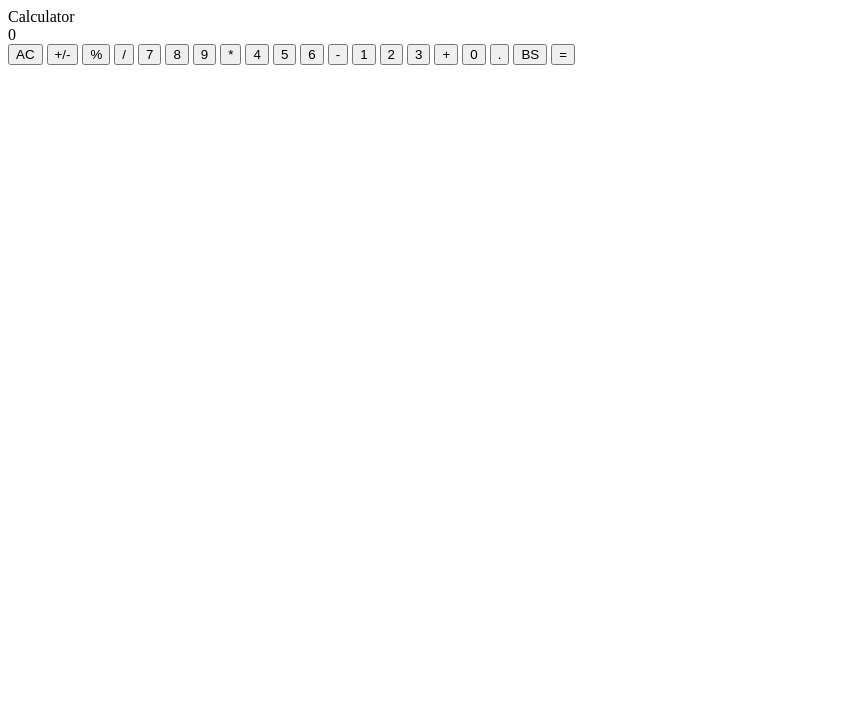
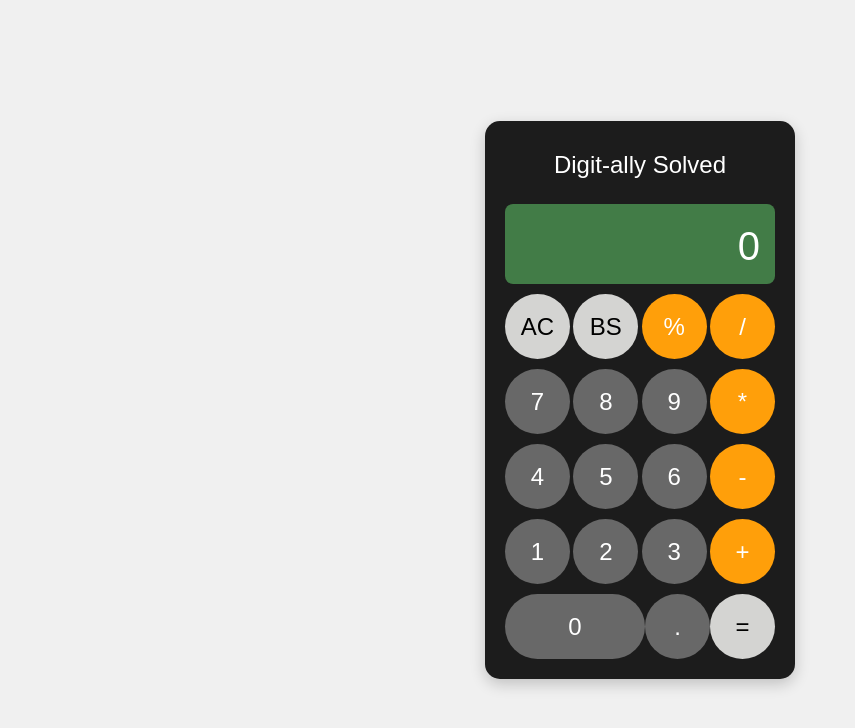
Before and after one commit to Lovell-h/Digit-ally-Solved, a plain HTML site: page index.html in a window 1280 px wide. Shown: the whole page, without its empty margins (0-855 px from the left). Drawn offline with Linux system fonts and the light colour scheme.

Commit message:
all buttons working. no logic behind operators or = decimal works and prevents multiple decimals

```diff
--- a/index.html
+++ b/index.html
@@ -4,43 +4,47 @@
     <meta charset="UTF-8">
     <meta name="viewport" content="width=device-width, initial-scale=1.0">
     <title>Digit-ally Solved</title>
-    <link rel="stylesheet" href="style.css">
+    <link rel="stylesheet" href="styles.css">
     <script src="magic.js"></script>
 </head>
+
 <body>
-
     <div class="calculator">
-        <div class="calculator-title">Calculator</div>
-        <div class="calculator-display">
+        <div class="title">Digit-ally Solved</div>
+        <div class="display">
             <div class="display-content">0</div>
         </div>
-        <div class="calculator-buttons">
-            <button class="btn btn-action" data-action="clear">AC</button>
-            <button class="btn btn-function" data-action="negate">+/-</button>
-            <button class="btn btn-function" data-action="percent">%</button>
-            <button class="btn btn-function" data-operator="divide">/</button>
-
-            <button class="btn btn-number" data-value="7">7</button>
-            <button class="btn btn-number" data-value="8">8</button>
-            <button class="btn btn-number" data-value="9">9</button>
-            <button class="btn btn-function" data-operator="multiply">*</button>
-
-            <button class="btn btn-number" data-value="4">4</button>
-            <button class="btn btn-number" data-value="5">5</button>
-            <button class="btn btn-number" data-value="6">6</button>
-            <button class="btn btn-function" data-operator="subtract">-</button>
-
-            <button class="btn btn-number" data-value="1">1</button>
-            <button class="btn btn-number" data-value="2">2</button>
-            <button class="btn btn-number" data-value="3">3</button>
-            <button class="btn btn-function" data-operator="add">+</button>
-
-            <button class="btn btn-number btn-zero" data-value="0">0</button> <button class="btn btn-number" data-action="decimal">.</button>
-            <button class="btn btn-action" data-action="backspace">BS</button>
-            <button class="btn btn-action" data-action="calculate">=</button>
+        <div class="buttons">
+            <div class="button-row">
+                <button class="button action">AC</button>
+                <button class="button action">BS</button>
+                <button class="button function">%</button>
+                <button class="button function">/</button>
+            </div>
+            <div class="button-row">
+                <button class="button number">7</button>
+                <button class="button number">8</button>
+                <button class="button number">9</button>
+                <button class="button function">*</button>
+            </div>
+            <div class="button-row">
+                <button class="button number">4</button>
+                <button class="button number">5</button>
+                <button class="button number">6</button>
+                <button class="button function">-</button>
+            </div>
+            <div class="button-row">
+                <button class="button number">1</button>
+                <button class="button number">2</button>
+                <button class="button number">3</button>
+                <button class="button function">+</button>
+            </div>
+            <div class="button-row">
+                <button class="button number zero">0</button>
+                <button class="button number">.</button>
+                <button class="button action">=</button>
+            </div>
         </div>
     </div>
-
-    <script src="script.js"></script>
 </body>
 </html>
--- a/styles.css
+++ b/styles.css
@@ -1,12 +1,12 @@
-/* Basic Reset & Body Style */
+/* Basic Reset & Variables */
 * {
     box-sizing: border-box;
     margin: 0;
     padding: 0;
-    font-family: sans-serif;
 }
 
 body {
+    font-family: sans-serif;
     display: flex;
     justify-content: center;
     align-items: center;
@@ -14,120 +14,123 @@ body {
     background-color: #f0f0f0; /* Light background for contrast */
 }
 
+:root {
+    --number-color: #686868; /* Greyish */
+    --function-color: #ff9f0a; /* Orange */
+    --action-color: #d4d4d2; /* Light grey */
+    --display-color: #427c47; /* Dark grey for display background */
+    --button-text-dark: #000000;
+    --button-text-light: #ffffff;
+    --display-text-color: #ffffff;
+    --button-gap: 10px; /* Buffer between buttons */
+    --button-size: 65px; /* Base size for buttons */
+}
+
 /* Calculator Container */
 .calculator {
-    width: 100%;
-    max-width: 350px; /* Adjust max-width as needed */
+    background-color: #1c1c1c; /* Dark background for the calculator body */
     border-radius: 15px;
-    overflow: hidden; /* Ensures children conform to border-radius */
-    box-shadow: 0 5px 15px rgba(0, 0, 0, 0.2);
-    background-color: #333; /* Darker background for the calculator body */
-
-    /* Main Grid Layout: Title, Display, Buttons Area */
-    display: grid;
-    grid-template-columns: repeat(4, 1fr); /* 4 equal columns */
-    grid-template-rows: auto auto 1fr; /* Rows for title, display, and button area */
+    padding: 20px;
+    width: calc(4 * var(--button-size) + 3 * var(--button-gap) + 2 * var(--button-gap)); /* 4 buttons + 3 internal gaps + 2 padding gaps */
+    box-shadow: 0 5px 15px rgba(0,0,0,0.2);
+    display: flex;          /* Use flexbox for vertical stacking */
+    flex-direction: column; /* Stack title, display, buttons vertically */
 }
 
-/* Title Styling */
-.calculator-title {
-    grid-column: 1 / -1; /* Span all 4 columns */
+/* Title Area */
+.title {
+    color: var(--button-text-light);
     text-align: center;
-    padding: 10px;
-    font-size: 1.2em;
-    font-weight: bold;
-    color: #eee;
-    background-color: #444; /* Slightly different background for title */
-    height: 40px; /* Explicit height for 1 row tall */
-    display: flex;
-    align-items: center;
-    justify-content: center;
+    font-size: 1.5em; /* Larger font size */
+    padding: 10px 0;  /* Add some vertical padding */
+    margin-bottom: 15px; /* Space below title */
+    /* No specific height/column setup needed, it takes its natural height */
 }
 
-/* Display Styling */
-.calculator-display {
-    grid-column: 1 / -1; /* Span all 4 columns */
-    background-color: #688a68; /* Color 4: Display background (e.g., greenish) */
-    color: #ffffff; /* White text */
-    text-align: right;
-    padding: 20px 15px; /* More padding */
-    font-size: 2.5em; /* Larger font */
-    min-height: 80px; /* Make it taller ~ 2 rows */
-    word-wrap: break-word;
-    word-break: break-all; /* Prevent overflow */
-    display: flex; /* Use flexbox for vertical alignment */
-    flex-direction: column;
-    justify-content: center; /* Center content vertically */
+/* Display Area */
+.display {
+    background-color: var(--display-color);
+    color: var(--display-text-color);
+    border-radius: 8px;
+    padding: 15px; /* Padding inside the display */
+    margin-bottom: var(--button-gap); /* Space below display */
+    min-height: 80px; /* Approximate "2 rows tall" feel */
+    display: flex;
+    align-items: flex-end; /* Align text to the bottom */
+    justify-content: flex-end; /* Align text to the right */
+    overflow: hidden; /* Prevent text overflow */
+    word-wrap: break-word; /* Wrap long numbers */
 }
 
 .display-content {
-    line-height: 1.2; /* Adjust line height if needed */
+    font-size: 2.5em; /* Large font for display */
+    text-align: right;
+    width: 100%;
 }
 
-
-/* Button Grid Container */
-.calculator-buttons {
-    grid-column: 1 / -1; /* Span all 4 columns */
-    display: grid;
-    grid-template-columns: repeat(4, 1fr); /* 4 columns for buttons */
-    /* grid-template-rows: repeat(5, auto); */ /* Define rows for buttons */
-    gap: 10px; /* Buffer between buttons */
-    padding: 15px; /* Padding around the button area */
-    background-color: #333; /* Match calculator body */
+/* Buttons Container */
+.buttons {
+    display: flex;          /* Use flexbox */
+    flex-direction: column; /* Stack button rows vertically */
+    gap: var(--button-gap);  /* Space between button rows */
 }
 
-/* General Button Styling */
-.btn {
-    /* Making buttons taller - simulate "2 rows tall" feel */
-    padding: 18px 0; /* Increase vertical padding */
-    font-size: 1.5em; /* Larger text */
+/* Button Row */
+.button-row {
+    display: flex;          /* Use flexbox */
+    justify-content: space-between; /* Distribute buttons evenly with space */
+    /* If using gap instead of justify-content:
+       gap: var(--button-gap); */
+}
 
+/* Individual Buttons */
+.button {
+    width: var(--button-size);
+    height: var(--button-size);
+    border-radius: 50%; /* Makes buttons round */
     border: none;
-    border-radius: 50px; /* Make buttons round (or very rounded) */
+    font-size: 1.5em; /* Adjust font size as needed */
     cursor: pointer;
-    transition: background-color 0.2s ease, transform 0.1s ease;
-    display: flex;
+    display: flex; /* For centering text easily */
     justify-content: center;
     align-items: center;
-    color: #fff; /* Default text color */
-    min-height: 60px; /* Ensure a minimum height */
+    transition: background-color 0.2s ease; /* Smooth hover effect */
+    /* Optional: Adjust line-height for vertical centering if not using flex */
+    /* line-height: var(--button-size); */
+    /* text-align: center; */
 }
 
-.btn:hover {
-    opacity: 0.9;
+/* Button Color Styling */
+.button.number {
+    background-color: var(--number-color);
+    color: var(--button-text-light);
 }
 
-.btn:active {
-    transform: scale(0.97);
+.button.function {
+    background-color: var(--function-color);
+    color: var(--button-text-light);
 }
 
-/* Color 1: Number Buttons */
-.btn-number {
-    background-color: #6a6a6a; /* Dark grey */
-    color: #fff;
+.button.action {
+    background-color: var(--action-color);
+    color: var(--button-text-dark); /* Darker text for light buttons */
 }
 
-/* Color 2: Function Buttons */
-.btn-function {
-    background-color: #ffa500; /* Orange */
-    color: #fff;
+/* Hover & Active States for Feedback */
+.button:hover {
+    opacity: 0.8; /* Simple hover effect */
 }
 
-/* Color 3: Action Buttons */
-.btn-action {
-    background-color: #d3d3d3; /* Light grey */
-    color: #333; /* Dark text for contrast */
-}
-.btn-action[data-action="calculate"] { /* Make equals button stand out */
-     background-color: #ff8c00; /* Darker orange */
-     color: #fff;
+.button:active {
+    opacity: 0.6; /* Feedback when clicked */
+    transform: scale(0.98); /* Slight shrink effect */
 }
 
-
-/* Specific Button Adjustments (Optional) */
-/* If you want the zero button to span 2 columns: */
-/*
-.btn-zero {
-    grid-column: span 2;
-}
-*/
+/* Specific Button Adjustments (if any were needed, like wider '0') */
+.button.zero {
+    /* If '0' needed to span 2 columns (not requested here, but common): */
+     width: calc(2 * var(--button-size) + var(--button-gap));
+     border-radius: calc(var(--button-size) / 1.1); /*Adjust radius for pill shape */
+     justify-content: center; /* Align text left for wider button  */
+     padding-left: calc(var(--button-size) / 2 - 1.5em); /* Adjust text position */
+ }
```
Also changed, not shown: magic.js (+58 -48 lines).
